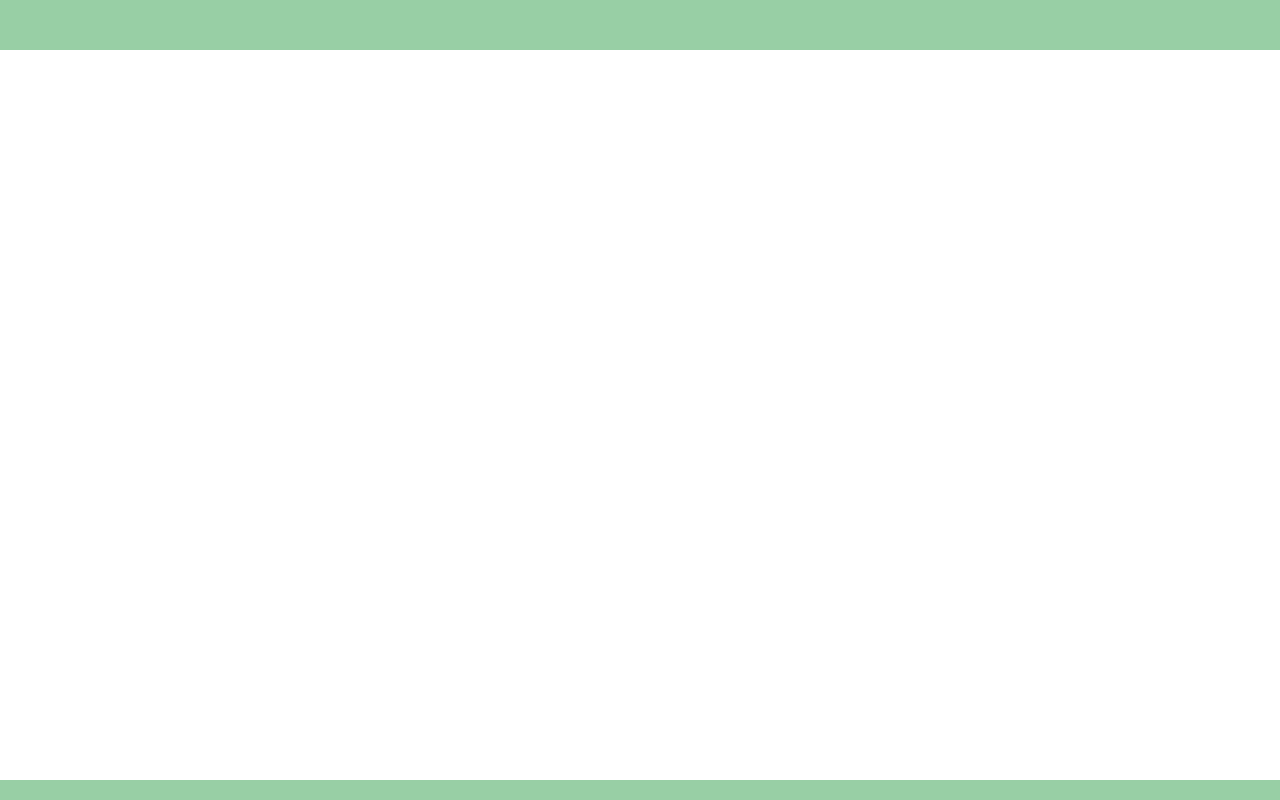
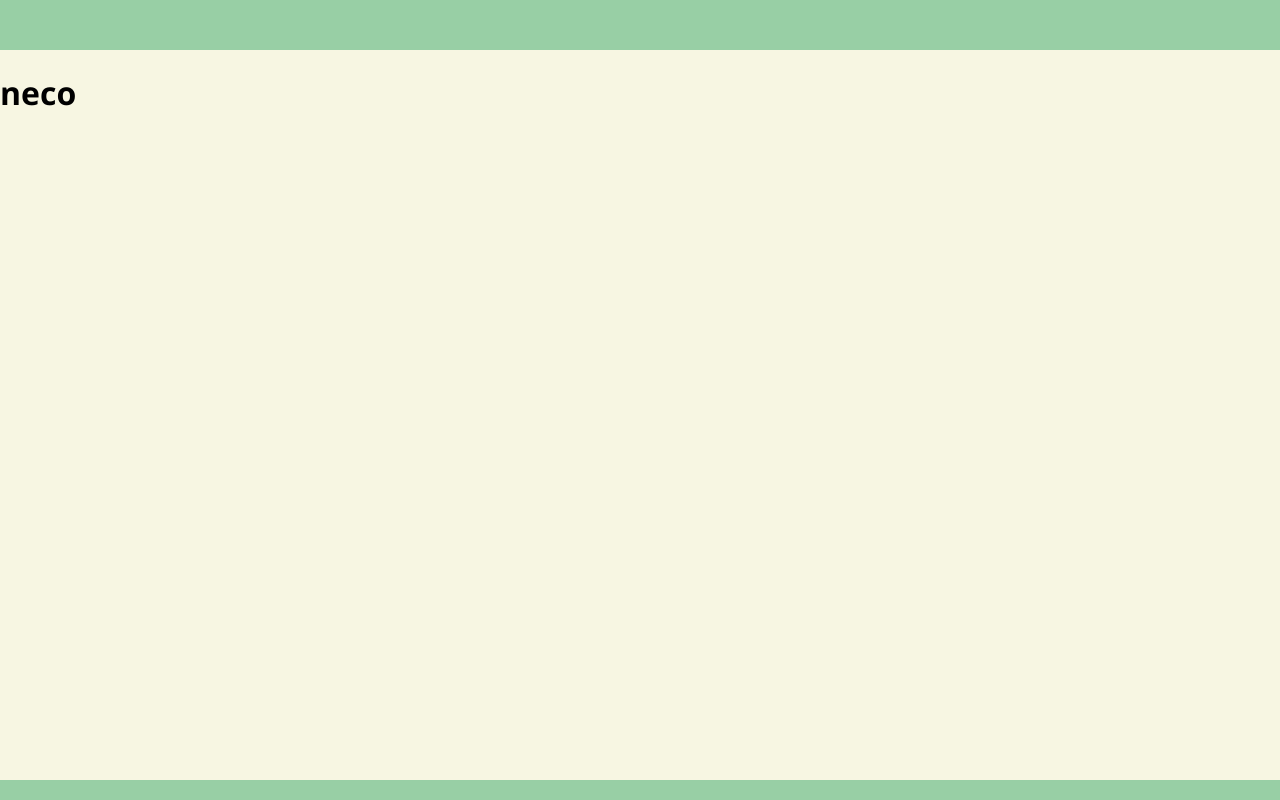
Before and after one commit to Andbrea/Financni-gramotnost, a React app: page /deti in a window 1280 px wide. Built offline with nearby package versions, Linux system fonts and the light colour scheme.

Commit message:
vyreseni hlavicky a paticky

```diff
--- a/src/PageLayout/Footer/index.jsx
+++ b/src/Děti/Pages/SecPage/index.jsx
@@ -1,12 +1,12 @@
 import React from 'react';
 import './style.css';
 
-const Footer = () => {
+const SecPage = () => {
 return (
 <>
-<div className="footer"></div>
+<h1>neco</h1>
 </>
     )
 };
 
-export default Footer;
+export default SecPage;
--- /dev/null
+++ b/src/Děti/Pages/SecPage/style.css
@@ -0,0 +1,8 @@
+* {
+    box-sizing: border-box;
+  }
+
+  html {
+    font-family: 'Poppins', sans-serif;
+    background-color: #f7f6e2;
+  }
--- a/src/Děti/index.jsx
+++ b/src/Děti/index.jsx
@@ -1,10 +1,11 @@
 import React from 'react';
-import './style.css';
+/* import './style.css'; */
+import SecPage from './Pages/SecPage';
 
 const Děti = () => {
 return (
 <>
-<h2>Nec  o</h2>
+<SecPage/>
 </>
     )
 };
--- a/src/PageLayout/Footer/style.css
+++ /dev/null
@@ -1,18 +0,0 @@
-* {
-    box-sizing: border-box;
-  }
-
-  html {
-    font-family: 'Open Sans', sans-serif;
-  }
-
-  .footer {
-    position: fixed;
-    left: 0;
-    bottom: 0;
-    width: 100%;
-    background-color: #98cfa5;
-    color: white;
-    text-align: center;
-    height: 20px;
-  }
--- a/src/PageLayout/Header/index.jsx
+++ /dev/null
@@ -1,12 +0,0 @@
-import React from 'react';
-import './style.css';
-
-const Header = () => {
-return (
-<>
-<div className="header"></div>
-</>
-    )
-};
-
-export default Header;
--- a/src/PageLayout/Header/style.css
+++ /dev/null
@@ -1,19 +0,0 @@
-* {
-    box-sizing: border-box;
-  }
-
-  html {
-    font-family: 'Open Sans', sans-serif;
-  }
-
-.header {
-    background-color: #98cfa5;
-    position: fixed;
-    left: 0;
-    top: 0;
-    width: 100%;
-    color: white;
-    text-align: center;
-    height: 50px;
-
-  }
--- a/src/PageLayout/index.jsx
+++ b/src/PageLayout/index.jsx
@@ -1,15 +1,18 @@
 import React from 'react';
-import Header from './Header';
-import Footer from './Footer';
+import './style.css';
+
 
 
 const PageLayout = ( {children}) => {
 
 return (
 <>
-<Header/>
-{children}
-<Footer />
+
+<div className="footer"></div>
+<div className="content"> {children} </div>
+<div className="header"></div>
+
+
 
 </>
     )
--- /dev/null
+++ b/src/PageLayout/style.css
@@ -0,0 +1,29 @@
+
+.content {
+    position: fixed;
+    left: 0;
+    right: 0;
+    top: 50px;
+    bottom: 20px;
+}
+.header {
+    background-color: #98cfa5;
+    position: fixed;
+    left: 0;
+    top: 0;
+    width: 100%;
+    color: white;
+    text-align: center;
+    height: 50px;
+
+  }
+  .footer {
+    position: fixed;
+    left: 0;
+    bottom: 0;
+    width: 100%;
+    background-color: #98cfa5;
+    color: white;
+    text-align: center;
+    height: 20px;
+  }
--- a/src/index.jsx
+++ b/src/index.jsx
@@ -13,7 +13,6 @@ import Děti from './Děti';
 import Dospělí from './dospělí';
 import Teenageri from './teenageri';
 import Home from './Home';
-import Header from './PageLayout/Header';
 import PageLayout from './PageLayout';
 /* import obrazek from './Home/img/Uvodnii.jpg';
 console.log(obrazek);/* <img className="uvodniFoto" src={(obrazek)} /> */
```
Also changed, not shown: src/Děti/Pages/FirstPage/index.jsx (added), src/Děti/Pages/FirstPage/style.css (added).
